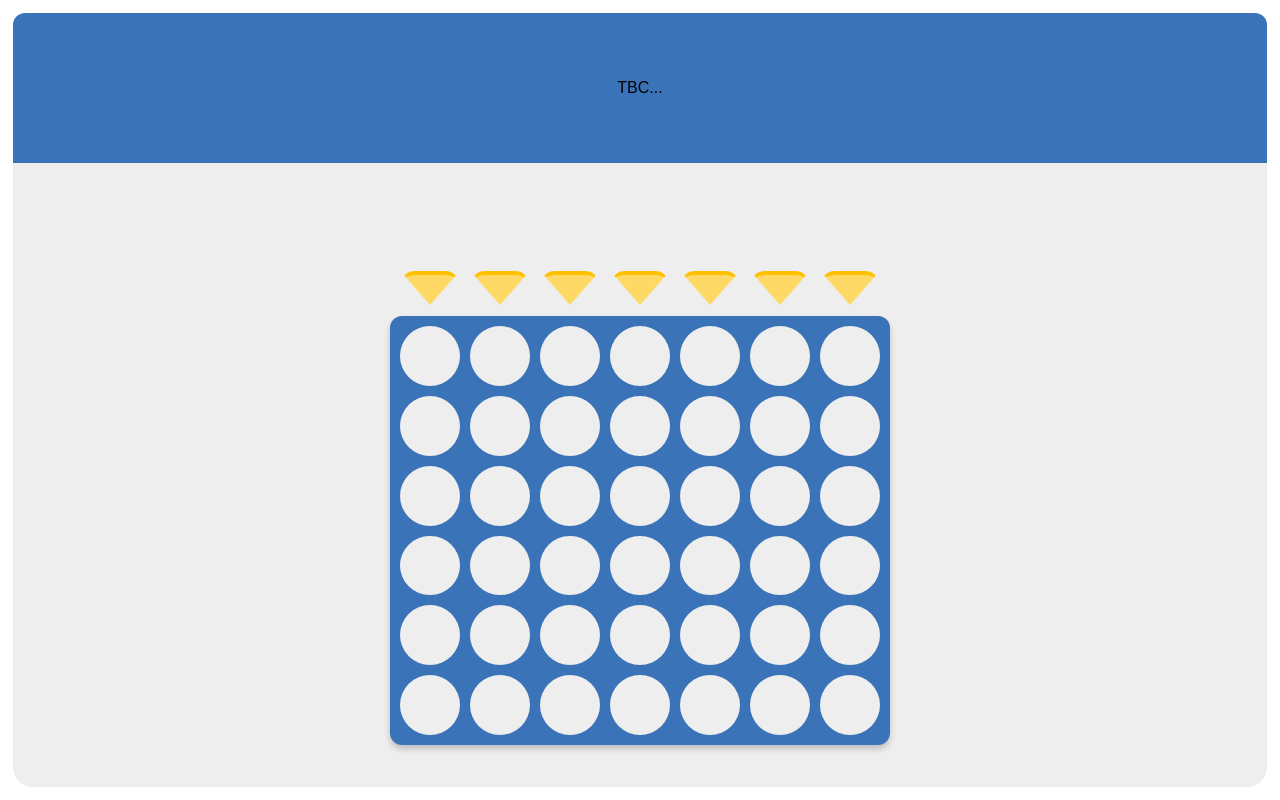
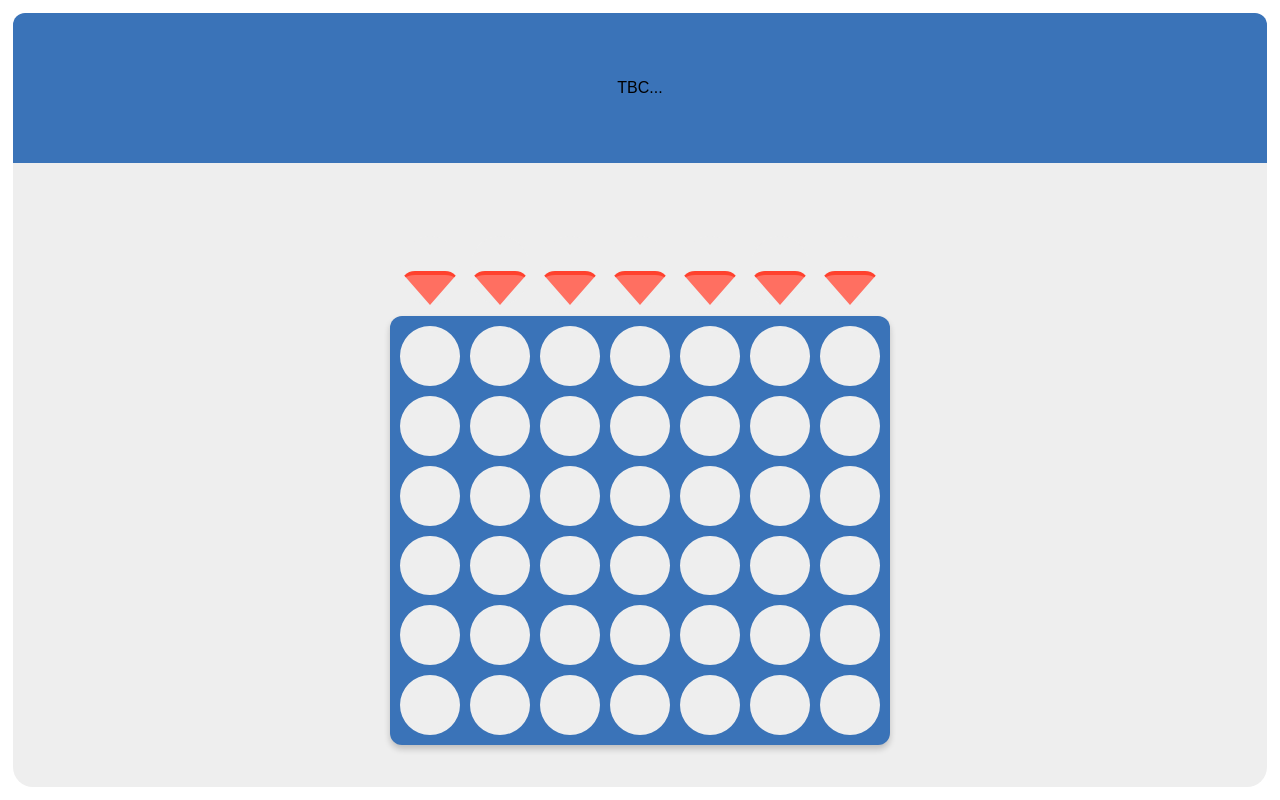
Before and after one commit to DaleKMillington/all-four, a React (Vite) app: page / in a window 1280 px wide. Built offline with nearby package versions, Linux system fonts and the light colour scheme.

Commit message:
Working board with cells alternating and dropping correctly

```diff
--- a/src/components/board/Board.tsx
+++ b/src/components/board/Board.tsx
@@ -1,10 +1,16 @@
+// Project
+import { Cell } from '../cell/Cell';
+import { DropIcon } from '../dropIcon/DropIcon';
+import { dropIconColors, DropIconColorsType } from '../../constants/dropIconColors.const';
+import {
+    currentPlayerColor as currentPlayerColorConst,
+    CurrentPlayerColorType
+} from '../../constants/currentPlayerColor.const';
+import { cellColors, CellColorsType } from '../../constants/cellColors.const';
+import { GameState, GameAction } from '../../state/gameState/GameState';
+
 // Local
 import './board.scss';
-import { Cell } from '../cell/Cell';
-import { cellColors } from '../../constants/cellColors.const';
-import { DropIcon } from '../dropIcon/DropIcon';
-import { dropIconColors } from '../../constants/dropIconColors.const';
-import { GameState, GameAction } from '../../state/gameState/GameState';
 
 // Types
 type BoardProps = {
@@ -12,27 +18,40 @@ type BoardProps = {
     dispatch: React.Dispatch<GameAction>;
 };
 
+// Declarations
+const determinePlayerDropIconColor = (currentPlayerColor: CurrentPlayerColorType): DropIconColorsType => {
+    switch(currentPlayerColor){
+        case currentPlayerColorConst.red: return dropIconColors.red;
+        case currentPlayerColorConst.yellow: return dropIconColors.yellow;
+        default: return dropIconColors.clear;
+    }
+};
+
+const determineDropIconColors = (
+    cells: CellColorsType[][],
+    playerDropIconColor: DropIconColorsType
+): DropIconColorsType[] => cells[0].map(
+    column => column === cellColors.clear ? playerDropIconColor : dropIconColors.clear
+);
+
 // Component
 export const Board = ({
-    gameState: {
-        cells
-    },
+    gameState,
     dispatch
 }: BoardProps) => {
-    const columns = 7;
-    const dropCells = Array.from({ length: columns });
 
-    console.log({cells});
+    const playerDropIconColor = determinePlayerDropIconColor(gameState.currentPlayerColor);
+    const dropIconColors = determineDropIconColors(gameState.cells, playerDropIconColor);
 
     return (
         <div className="board">
             <div className="board__drop-zone">
-                {dropCells.map((_, index) => (
-                    <DropIcon key={index} color={dropIconColors.yellow} />
+                {dropIconColors.map((dropIcon, index) => (
+                    <DropIcon key={index} color={dropIcon} index={index} dispatch={dispatch} />
                 ))}
             </div>
             <div className="board__game-space">
-                {cells.map((row, rowIndex) => (
+                {gameState.cells.map((row, rowIndex) => (
                     row.map((cell, colIndex) => (
                         <Cell key={`${rowIndex}-${colIndex}`} color={cell} />
                     ))
--- a/src/components/dropIcon/DropIcon.tsx
+++ b/src/components/dropIcon/DropIcon.tsx
@@ -1,15 +1,18 @@
+// Project
+import { GameAction, actions } from '../../state/gameState/GameState';
+import { dropIconColors, DropIconColorsType } from '../../constants/dropIconColors.const';
+
 // Local
 import './dropIcon.scss';
-import { dropIconColors, DropIconColorsType } from '../../constants/dropIconColors.const';
 
 // Types
 type DropIconProps = {
     color: DropIconColorsType;
+    index: number;
+    dispatch: React.Dispatch<GameAction>;
 }
 
 // Declarations
-const animatedModifierClass = "drop-icon--animated";
-
 const determineDropIconModifierClass = (color: DropIconColorsType): string => {
     switch(color){
         case dropIconColors.clear: return "drop-icon--clear";
@@ -19,10 +22,22 @@ const determineDropIconModifierClass = (color: DropIconColorsType): string => {
 };
 
 // Component
-export const DropIcon = ({ color }: DropIconProps) => {
+export const DropIcon = ({ color, index, dispatch }: DropIconProps) => {
     const dropIconModifierClass = determineDropIconModifierClass(color);
+    const onclickHandler = () => {
+        if (color !== dropIconColors.clear) {
+            dispatch({
+                type: actions.DROP_CELL,
+                payload: {colIndex: index}
+            });
+        }
+    };
+
     return (
-        <div className={`drop-icon ${dropIconModifierClass}`}>
+        <div
+            className={`drop-icon ${dropIconModifierClass}`}
+            onClick={ onclickHandler }
+        >
 
         </div>
     );
--- a/src/components/dropIcon/dropIcon.scss
+++ b/src/components/dropIcon/dropIcon.scss
@@ -44,7 +44,8 @@
         @include color-modifier($yellow-coin-color, 20)
     }
 
-    &--animated {
+    &:hover {
+        cursor: pointer;
         animation: float 1s ease-in-out infinite;
     }
 }
--- a/src/state/gameState/GameState.ts
+++ b/src/state/gameState/GameState.ts
@@ -1,7 +1,7 @@
 // Project
 import { cellColors, CellColorsType } from "../../constants/cellColors.const";
 import { currentPlayer, CurrentPlayerType } from "../../constants/currentPlayer.const";
-import { currentPlayerColor, CurrentPlayerColorType } from "../../constants/currentPlayerColor.const ";
+import { currentPlayerColor, CurrentPlayerColorType } from "../../constants/currentPlayerColor.const";
 import { handleDropCell } from "./handleDropCell";
 
 // Actions
@@ -18,7 +18,7 @@ export type GameState = {
     gameOver: boolean;
 };
 
-type DropCellAction = {
+export type DropCellAction = {
     type: typeof actions.DROP_CELL;
     payload: { colIndex: number };
 };
--- a/src/state/gameState/handleDropCell.ts
+++ b/src/state/gameState/handleDropCell.ts
@@ -1,7 +1,41 @@
+// Project
+import { cellColors } from "../../constants/cellColors.const";
+import { currentPlayer as currentPlayerConst } from "../../constants/currentPlayer.const";
+import { currentPlayerColor as currentPlayerColorConst } from "../../constants/currentPlayerColor.const";
+
 // Local
-import { GameState, GameAction } from "./GameState";
+import { GameState, DropCellAction } from "./GameState";
 
 // Declarations
-export const handleDropCell = (state: GameState, action: GameAction) => {
-    return state; // Temporary
+export const handleDropCell = (state: GameState, action: DropCellAction) => {
+    const { cells, currentPlayer, currentPlayerColor, gameOver } = state;
+    const { payload: { colIndex } } = action;
+
+    let rowIndex = -1;
+    for (let i = cells.length - 1; i >= 0; i--) {
+        if (cells[i][colIndex] === cellColors.clear) {
+            rowIndex = i;
+            break;
+        }
+    }
+
+    const updatedCells = [...cells];
+    updatedCells[rowIndex] = [...updatedCells[rowIndex]];
+    updatedCells[rowIndex][colIndex] = currentPlayerColor === currentPlayerColorConst.red ? cellColors.red : cellColors.yellow;
+
+    const updatedCurrentPlayer = currentPlayer === currentPlayerConst.human ?
+        currentPlayerConst.ai : currentPlayerConst.human;
+
+    const updatedCurrentPlayerColor = currentPlayerColor === currentPlayerColorConst.red ?
+        currentPlayerColorConst.yellow : currentPlayerColorConst.red;
+
+    // TODO: This is just temporary will come back to this.
+    const updatedGameOver = gameOver;
+
+    return {
+        cells: updatedCells,
+        currentPlayer: updatedCurrentPlayer,
+        currentPlayerColor: updatedCurrentPlayerColor,
+        gameOver: updatedGameOver
+    };
 };
```
Also changed, not shown: src/constants/currentPlayerColor.const.ts (renamed from src/constants/currentPlayerColor.const .ts).
